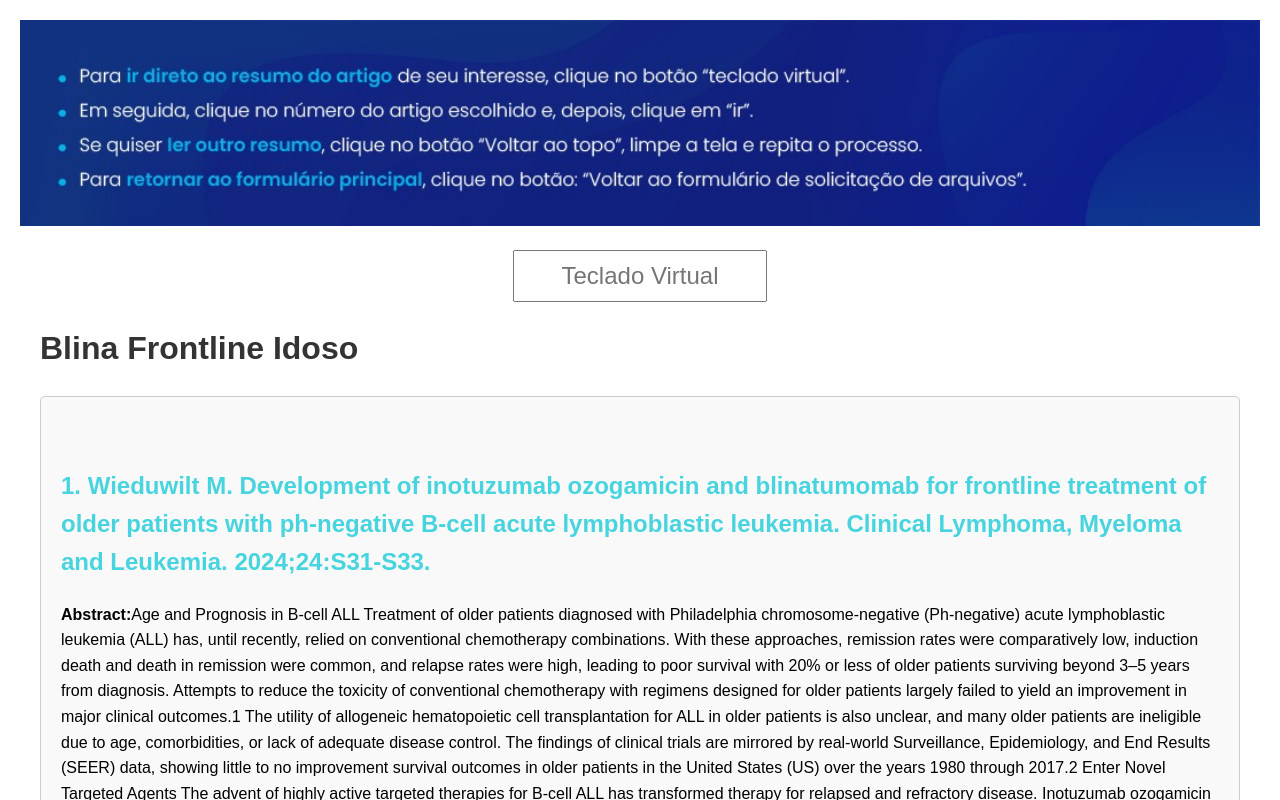
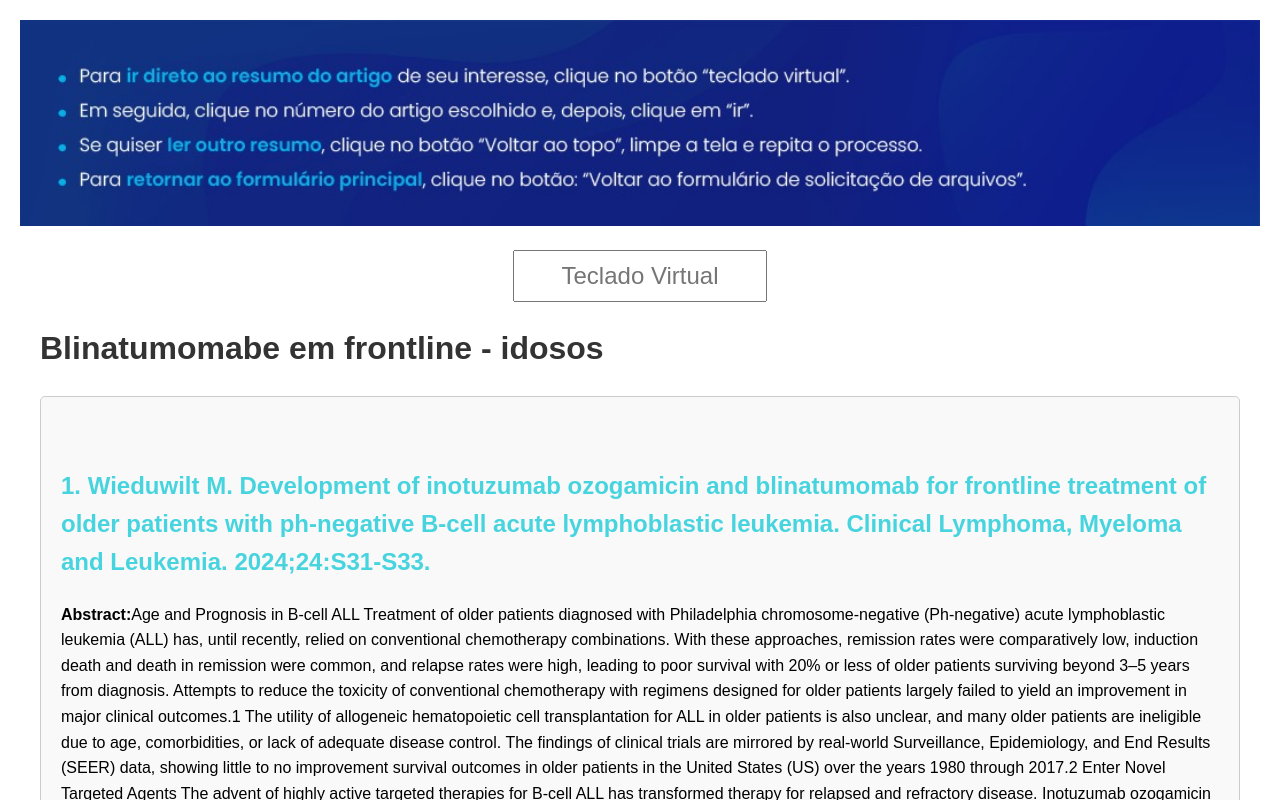
Before and after one commit to Sergiomms/article_summary_3, a React (Vite) app: page / in a window 1280 px wide. Shown: the top 800 px of the page. Built offline with nearby package versions, Linux system fonts and the light colour scheme.

Commit message:
title texts changed

```diff
--- a/src/Texts.jsx
+++ b/src/Texts.jsx
@@ -605,7 +605,7 @@ describe the long-term clinical courses of these patients.`
   return (
     <div className="text-container">
       <header>
-        <h1>Blina Frontline Idoso</h1>
+        <h1>Blinatumomabe em frontline - idosos</h1>
       </header>
 
       {array1to60.map((item, index) => {
```
